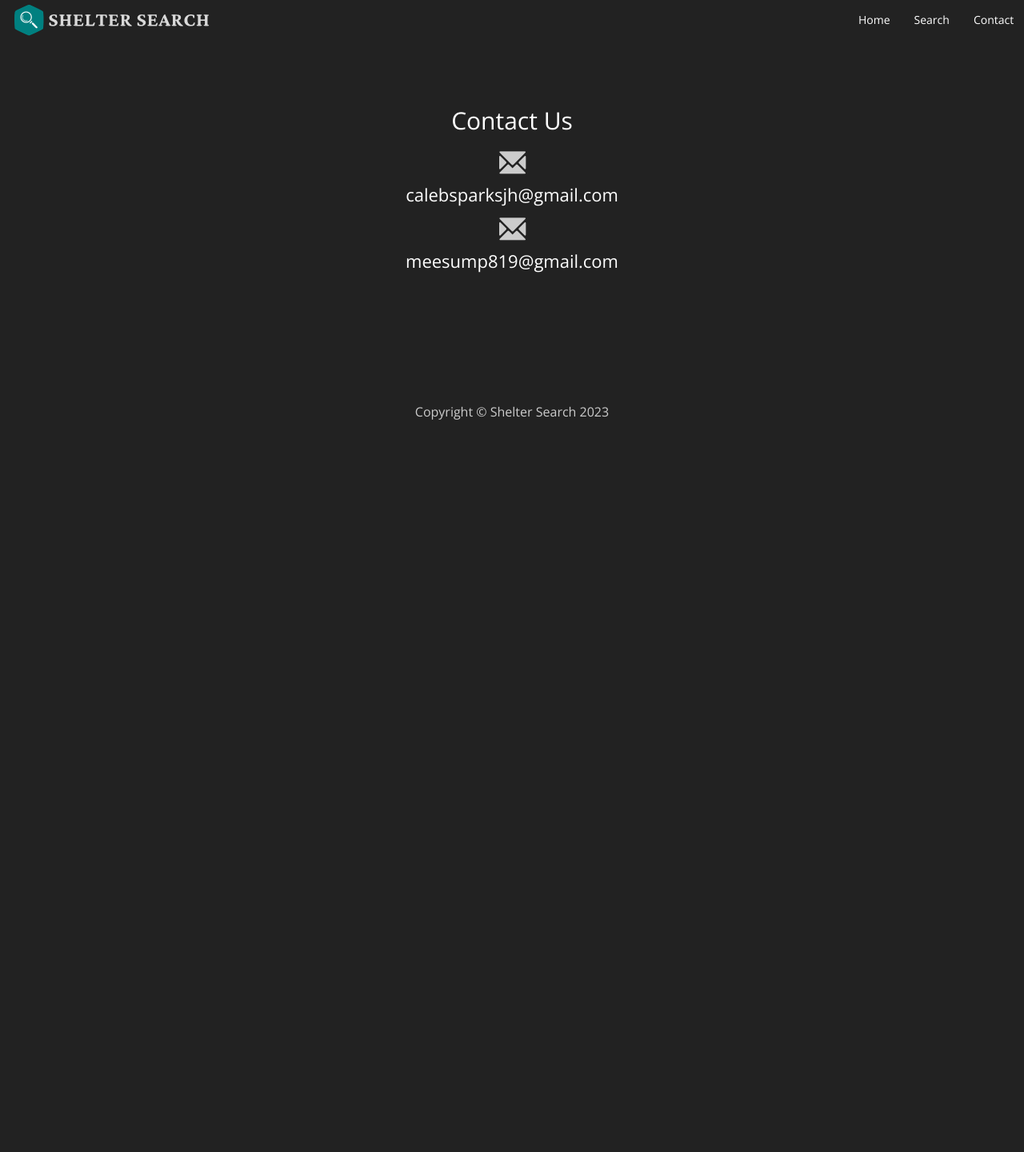
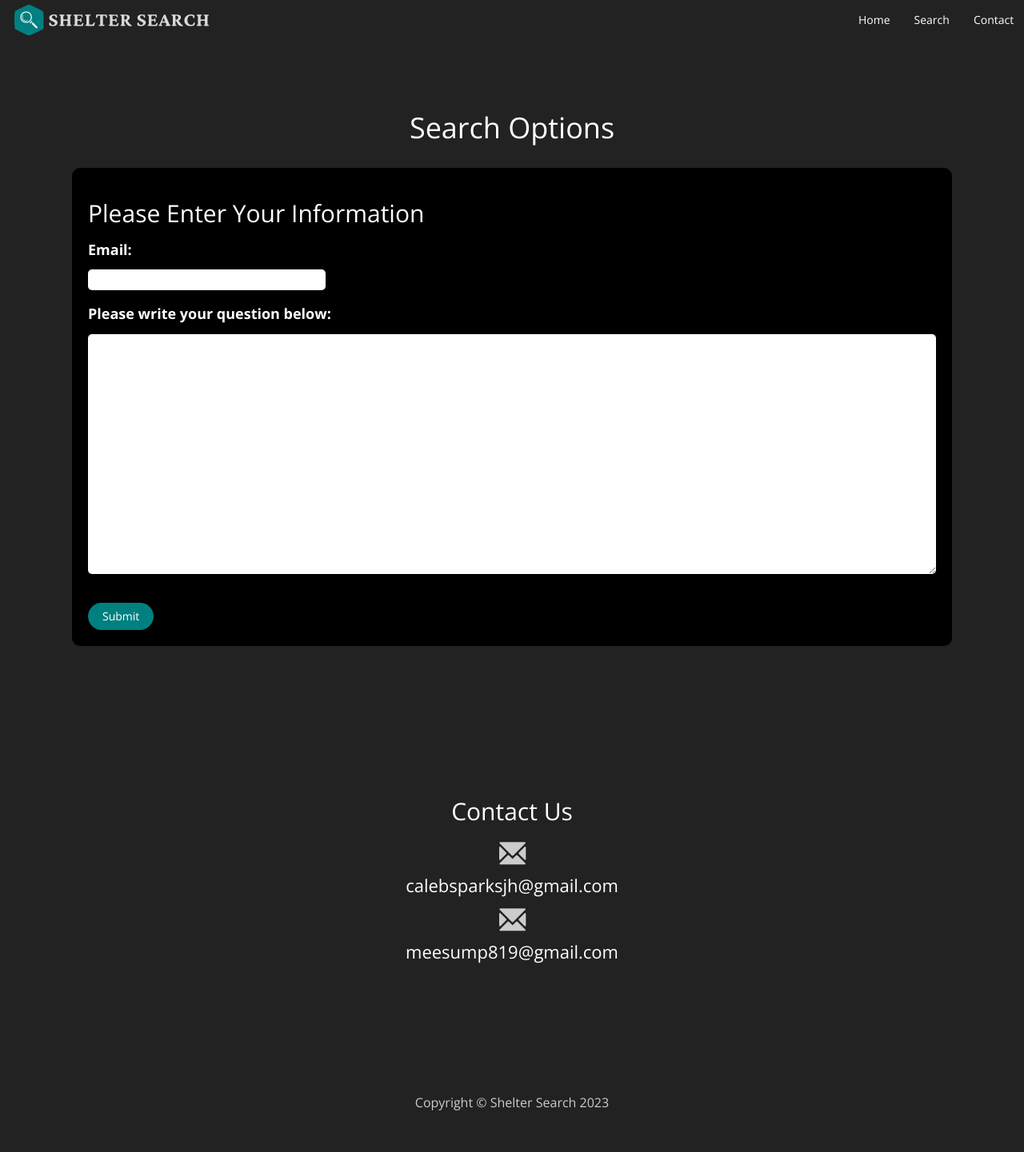
Before and after one commit to MeesumP/CongressionalAppChallenge, a Flask app: page /contact in a window 1280 px wide. Shown: the whole page at 80% size. Before the commit the page ends 525 px from the top, so only its background shows below. Run offline with Flask 3, Linux system fonts and the light colour scheme; some libraries are stand-ins or nearby versions.

Commit message:
fixed contactpage, fixed submit button, added page

```diff
--- /dev/null
+++ b/Templates/all_shelters.html
@@ -0,0 +1,5 @@
+{% extends 'base.html' %}
+{% block title %}List of Shelters{% endblock %}
+{% block content %}
+<p>LIST OF ALL SHELTERS</p>
+{% endblock %}
--- a/Templates/contact.html
+++ b/Templates/contact.html
@@ -1,5 +1,88 @@
 {% extends 'base.html' %}
 {% block title %}Contact Us{% endblock %}
 {% block content %}
-<p>Blank</p>
+
+<style>
+    /* Add custom styles here */
+    body {
+        padding-top: 120px;
+        /* Adjusted to account for the fixed navbar */
+    }
+
+    main {
+        padding: 20px;
+    }
+
+    .search-section {
+        background-color: #000000;
+        padding: 20px;
+        border-radius: 10px;
+        margin-bottom: 20px;
+    }
+
+    .search-options h2 {
+        font-size: 24px;
+        margin-bottom: 10px;
+    }
+
+    .search-options h3 {
+        font-size: 18px;
+        margin-top: 20px;
+        margin-bottom: 10px;
+    }
+
+    .search-options input[type="radio"] {
+        margin-right: 10px;
+    }
+
+    footer {
+        text-align: center;
+        margin-top: 50px;
+    }
+
+    .list_items {
+        list-style-type: none;
+    }
+
+    .textbox-format {
+        color: #000000;
+        border-radius: 5px;
+        border: none;
+    }
+
+    .submit_button {
+        color: white;
+        background-color: #008080;
+        border-radius: 25px;
+        border: none;
+    }
+
+    textarea {
+        width: 1060px;
+        height: 300px;
+    }
+</style>
+
+<div class="container">
+    <header2>
+        <h1>Search Options</h1>
+    </header2>
+
+    <main>
+        <section class="search-section">
+            <h2>Please Enter Your Information</h2>
+            <div class="search-options">
+                <form id="shelterForm" action="" method="POST">
+                    <h3>{{ form.email.label }}</h3>
+                    <p>{{ form.email(size=30) }}</p>
+                    <h3>{{ form.info.label }}</h3>
+                    <p>{{ form.info(size=30) }}</p>
+                    <br>
+                    <p class="submit_button btn btn-primary">{{ form.submit() }}</p>
+                </form>
+            </div>
+        </section>
+    </main>
+</div>
+
 {% endblock %}
--- a/app.py
+++ b/app.py
@@ -10,7 +10,7 @@ def create_app():
 
     app.register_blueprint(views, url_prefix='/')
 
-    from models import User, Shelter
+    from models import User, Shelter, Ticket
 
     with app.app_context():
         db.create_all()
--- a/models.py
+++ b/models.py
@@ -18,3 +18,8 @@ class Shelter(db.Model):
         supports_families = db.Column(db.Boolean, unique=False, default=False)
         supports_gender = db.Column(db.String(25), unique=False, default="Both Sexes")
         supports_disabilities = db.Column(db.Boolean, unique=False, default=False)
+
+class Ticket(db.Model):
+        id = db.Column(db.Integer, primary_key=True)
+        email = db.Column(db.String(1000), unique=False)
+        info = db.Column(db.String(10000000000000), unique=True)
--- a/views.py
+++ b/views.py
@@ -1,9 +1,9 @@
 from flask import Blueprint, render_template, request, redirect
-from models import User, db
+from models import User, db, Ticket
 from connection import connection_algorithm
 
 from flask_wtf import FlaskForm
-from wtforms import RadioField, SubmitField
+from wtforms import RadioField, SubmitField, StringField, TextAreaField
 from wtforms.validators import InputRequired
 
 views = Blueprint(__name__, 'views')
@@ -55,4 +55,27 @@ def results_page():
 
 @views.route('/contact', methods=['POST', 'GET'])
 def contact_page():
-    return render_template('contact.html')
+    class ContactForm(FlaskForm):
+        email = StringField(u'Email:', render_kw={'class':"textbox-format"})
+        info = TextAreaField(u'Please write your question below:', render_kw={'class':"textbox-format"})
+        submit = SubmitField("Submit", render_kw={'class': 'submit_button'})
+
+    form = ContactForm()
+    print(form.info)
+
+    if form.is_submitted():
+        result = request.form
+
+        email = result.get('email')
+        info = result.get('info')
+
+        ticket = Ticket(email=email, info=info)
+        db.session.add(ticket)
+        db.session.commit()
+
+    return render_template('contact.html', form=form)
+
+@views.route('/all-shelters')
+def allShelters_page():
+    shelters = []
+    return render_template('all_shelters.html', shelters=shelters)
```
Also changed, not shown: Templates/signup.html (+7 -27 lines).
